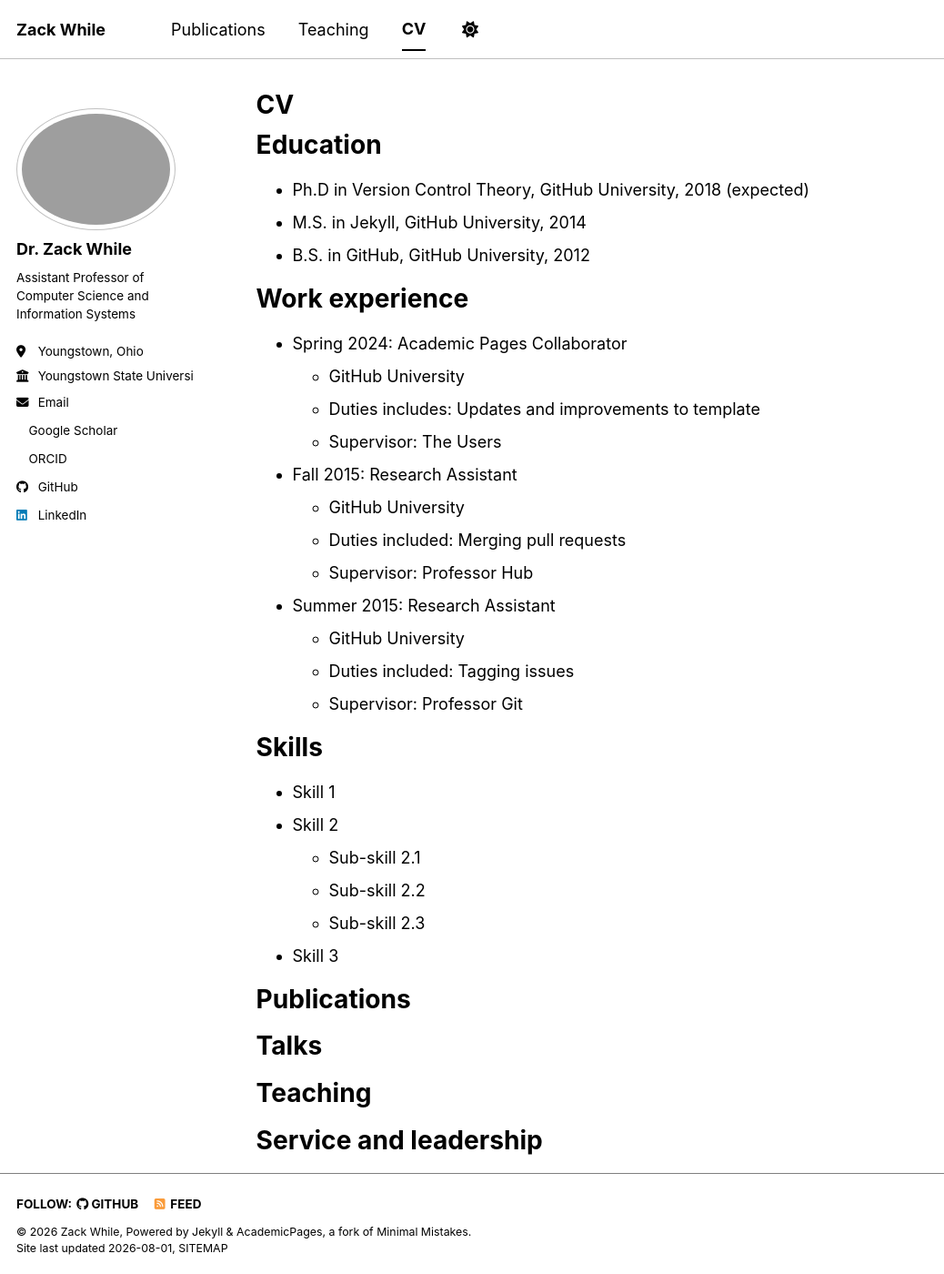
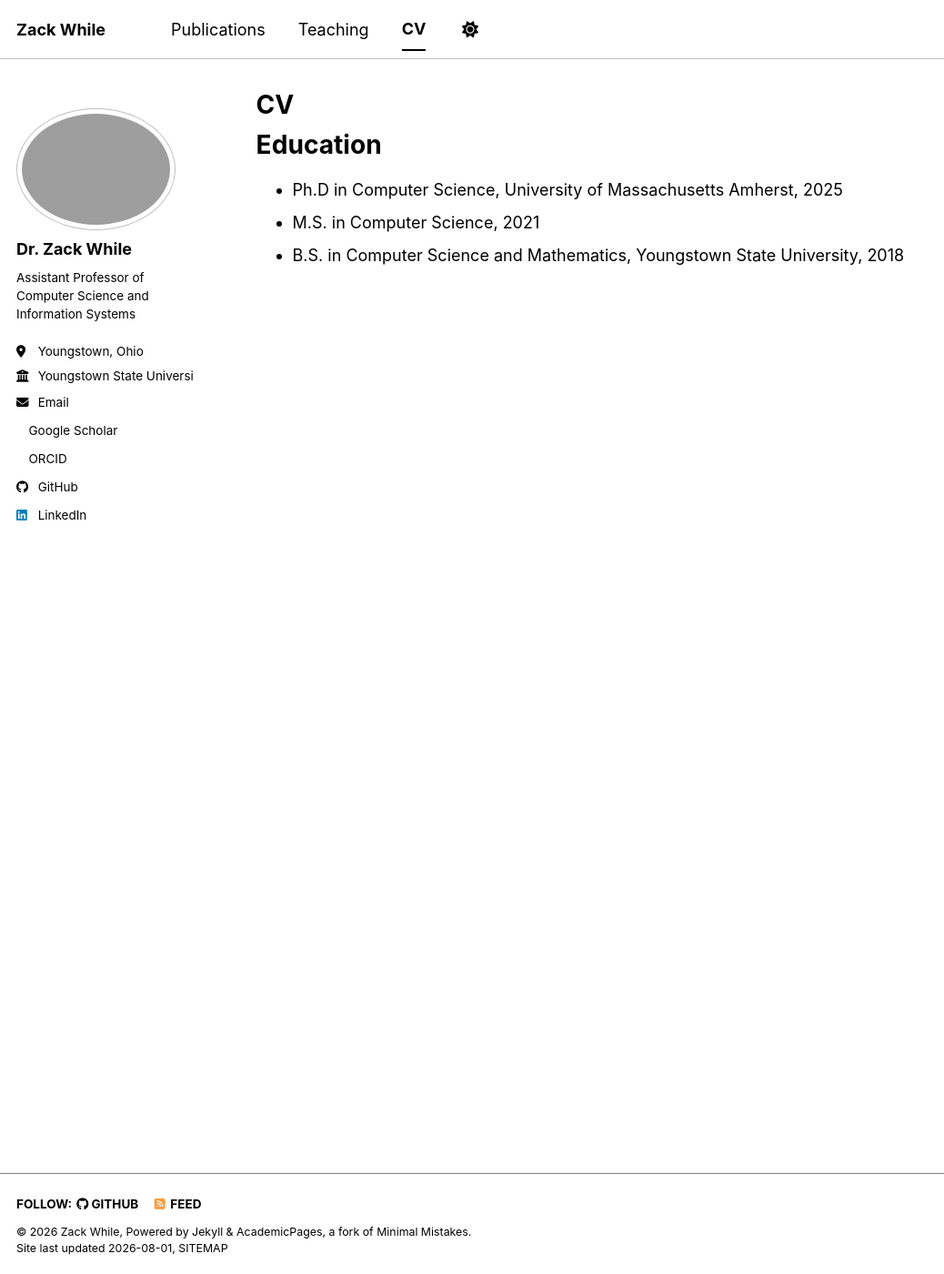
Before and after one commit to zwhile/zwhile.github.io, a Jekyll site: the page built from _pages/cv.md, in a window 1280 px wide and 1400 px high. Shown: the whole window at 91% size, without its empty margins (0-1038 px from the left). Built offline with Jekyll 4.4.1, drawn with Linux system fonts in a browser that asks for light colours; a style sheet for code colours, icons or effects is not loaded.

Commit message:
Small update.

```diff
--- a/_pages/cv.md
+++ b/_pages/cv.md
@@ -11,54 +11,6 @@ redirect_from:
 
 Education
 ======
-* Ph.D in Version Control Theory, GitHub University, 2018 (expected)
-* M.S. in Jekyll, GitHub University, 2014
-* B.S. in GitHub, GitHub University, 2012
-
-Work experience
-======
-* Spring 2024: Academic Pages Collaborator
-  * GitHub University
-  * Duties includes: Updates and improvements to template
-  * Supervisor: The Users
-
-* Fall 2015: Research Assistant
-  * GitHub University
-  * Duties included: Merging pull requests
-  * Supervisor: Professor Hub
-
-* Summer 2015: Research Assistant
-  * GitHub University
-  * Duties included: Tagging issues
-  * Supervisor: Professor Git
-
-Skills
-======
-* Skill 1
-* Skill 2
-  * Sub-skill 2.1
-  * Sub-skill 2.2
-  * Sub-skill 2.3
-* Skill 3
-
-Publications
-======
-  <ul>{% for post in site.publications reversed %}
-    {% include archive-single-cv.html %}
-  {% endfor %}</ul>
-
-Talks
-======
-  <ul>{% for post in site.talks reversed %}
-    {% include archive-single-talk-cv.html  %}
-  {% endfor %}</ul>
-
-Teaching
-======
-  <ul>{% for post in site.teaching reversed %}
-    {% include archive-single-cv.html %}
-  {% endfor %}</ul>
-
-Service and leadership
-======
-* Currently signed in to 43 different slack teams
+* Ph.D in Computer Science, University of Massachusetts Amherst, 2025
+* M.S. in Computer Science, 2021
+* B.S. in Computer Science and Mathematics, Youngstown State University, 2018
```
